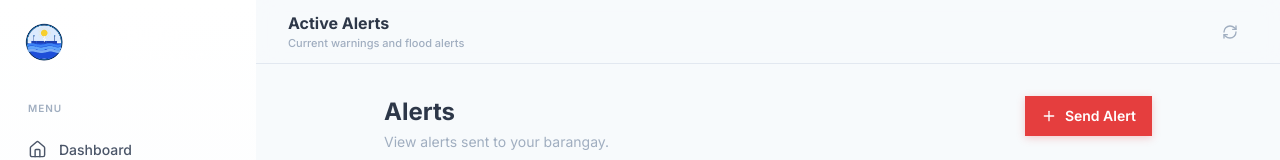
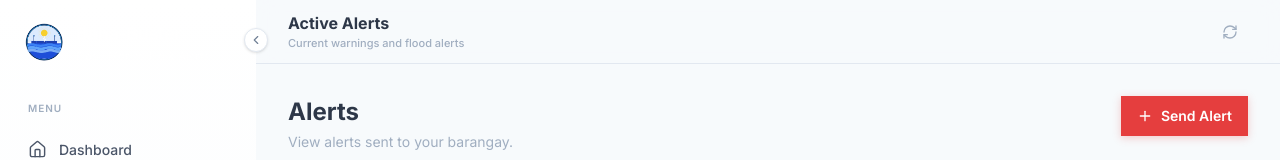
Before and after one commit to iamrayd/Baha-buster, a Next.js app: page /alerts in a window 1280 px wide. Shown: the top 160 px of the page. Built offline with nearby package versions, Linux system fonts and the light colour scheme; no server answers; sample sign-in values are in the browser's storage.

Commit message:
feat: added sidebar collapse, adjusted dashboard and alerts pages width

```diff
--- a/src/app/(main)/alerts/page.tsx
+++ b/src/app/(main)/alerts/page.tsx
@@ -162,7 +162,7 @@ export default function AlertsPage() {
   });
 
   return (
-    <div className="space-y-6 w-full max-w-3xl mx-auto pb-8">
+    <div className="space-y-6 w-full pb-8">
 
       {/* Success toast */}
       {successMsg && (
--- a/src/app/(main)/dashboard/page.tsx
+++ b/src/app/(main)/dashboard/page.tsx
@@ -118,7 +118,7 @@ export default function DashboardPage() {
   }, []);
 
   return (
-    <div className="space-y-5 w-full max-w-7xl mx-auto pb-8">
+    <div className="space-y-5 w-full pb-8">
 
       {/* ── Header ──────────────────────────────────────────────────────── */}
       <div className="flex flex-col sm:flex-row sm:items-end justify-between gap-4">
--- a/src/app/(main)/layout.tsx
+++ b/src/app/(main)/layout.tsx
@@ -11,12 +11,18 @@ export default function MainLayout({
   children: React.ReactNode;
 }) {
   const [sidebarOpen, setSidebarOpen] = useState(false);
+  const [sidebarCollapsed, setSidebarCollapsed] = useState(false);
 
   return (
     <AuthGuard>
-      <div className="flex min-h-screen" style={{ background: "var(--color-surface)" }}>
-        <Sidebar isOpen={sidebarOpen} onClose={() => setSidebarOpen(false)} />
-        <div className="flex-1 md:ml-64 flex flex-col min-h-screen">
+      <div className="flex min-h-screen relative" style={{ background: "var(--color-surface)" }}>
+        <Sidebar
+          isOpen={sidebarOpen}
+          onClose={() => setSidebarOpen(false)}
+          isCollapsed={sidebarCollapsed}
+          onToggleCollapse={() => setSidebarCollapsed(!sidebarCollapsed)}
+        />
+        <div className={`flex-1 transition-all duration-300 w-full ${sidebarCollapsed ? 'md:ml-20' : 'md:ml-64'} flex flex-col min-h-screen`}>
           <Header onMenuClick={() => setSidebarOpen(true)} />
           <main className="flex-1 p-4 md:p-8 w-full animate-fade-in overflow-x-hidden">
             {children}
--- a/src/components/layout/Sidebar.tsx
+++ b/src/components/layout/Sidebar.tsx
@@ -1,7 +1,7 @@
 "use client";
 
 import { createPortal } from "react-dom";
-import { Home, AlertTriangle, FileText, Package, Settings, Droplet, LogOut, User } from "lucide-react";
+import { Home, AlertTriangle, FileText, Package, Settings, Droplet, LogOut, User, ChevronLeft, ChevronRight } from "lucide-react";
 import Link from "next/link";
 import { usePathname } from "next/navigation";
 import { cn } from "@/src/lib/utils";
@@ -20,12 +20,16 @@ const settingsItem = { label: "Settings", href: "/settings", icon: Settings };
 interface SidebarProps {
   isOpen?: boolean;
   onClose?: () => void;
+  isCollapsed?: boolean;
+  onToggleCollapse?: () => void;
 }
 
-export default function Sidebar({ isOpen = false, onClose }: SidebarProps) {
+export default function Sidebar({ isOpen = false, onClose, isCollapsed = false, onToggleCollapse }: SidebarProps) {
   const pathname = usePathname();
   const { user, logout } = useAuth();
   const [showLogoutConfirm, setShowLogoutConfirm] = useState(false);
+
+  const collapsed = isCollapsed && !isOpen;
 
   const navItems = [...baseNavItems, settingsItem];
 
@@ -50,35 +54,48 @@ export default function Sidebar({ isOpen = false, onClose }: SidebarProps) {
       )}
       <aside
         className={cn(
-          "w-64 h-screen fixed left-0 top-0 z-50 flex flex-col transition-transform duration-300 md:translate-x-0 hidden md:flex",
-          isOpen ? "translate-x-0 flex" : "-translate-x-full"
+          "h-[100dvh] fixed left-0 top-0 z-50 flex flex-col transition-all duration-300 md:translate-x-0",
+          isOpen ? "translate-x-0 w-64" : "-translate-x-full md:flex",
+          collapsed ? "md:w-20" : "md:w-64"
         )}
         style={{
           background: "linear-gradient(180deg, #ffffff 0%, #f7fafc 100%)",
           boxShadow: "var(--shadow-sidebar)",
         }}
       >
+      {/* ── Collapse Toggle ─────────────────────────────────────────────── */}
+      <button
+        onClick={onToggleCollapse}
+        className="hidden md:flex absolute -right-3 top-7 items-center justify-center w-6 h-6 bg-white border border-gray-200 rounded-full z-50 text-gray-500 hover:text-gray-700 hover:bg-gray-50 shadow-sm transition-colors"
+      >
+        {collapsed ? <ChevronRight size={14} /> : <ChevronLeft size={14} />}
+      </button>
+
       {/* ── Brand Header ────────────────────────────────────────────────── */}
       <div
-        className="px-6 py-5 flex items-center gap-3"
+        className={cn("px-6 py-5 flex items-center gap-3", collapsed && "justify-center px-0")}
         style={{ background: "var(--color-primary-dark)" }}
       >
         <div className="w-10 h-10 rounded-full flex items-center justify-center overflow-hidden shrink-0 bg-white border border-white/20">
           <img src="/images/baha-buster-logo.png" alt="Baha-Buster Logo" className="w-full h-full object-cover" />
         </div>
+        {!collapsed && (
           <div>
             <h1 className="text-lg font-bold text-white tracking-tight">Baha-Buster</h1>
             <p className="text-[11px] font-medium" style={{ color: "rgba(255,255,255,0.6)" }}>
               Flood Monitoring & Alerts
             </p>
           </div>
+        )}
       </div>
 
       {/* ── Navigation ──────────────────────────────────────────────────── */}
       <nav className="flex-1 px-3 py-4 space-y-1 overflow-y-auto">
+        {!collapsed && (
           <p className="px-4 pb-2 text-[10px] font-semibold uppercase tracking-widest" style={{ color: "var(--color-gray-400)" }}>
             Menu
           </p>
+        )}
         {navItems.map(({ label, href, icon: Icon }) => {
           const isActive = pathname === href;
           return (
@@ -92,18 +109,21 @@ export default function Sidebar({ isOpen = false, onClose }: SidebarProps) {
               }}
               className={cn(
                 "sidebar-link",
-                isActive && "sidebar-link-active"
+                isActive && "sidebar-link-active",
+                collapsed && "justify-center px-0"
               )}
+              title={collapsed ? label : undefined}
             >
-              <Icon size={19} strokeWidth={isActive ? 2.2 : 1.8} />
-              <span>{label}</span>
+              <Icon size={19} strokeWidth={isActive ? 2.2 : 1.8} className="shrink-0" />
+              {!collapsed && <span>{label}</span>}
             </Link>
           );
         })}
       </nav>
 
       {/* ── User Footer ────────────────────────────────────────────────── */}
-      <div className="px-3 pb-4 pt-2 border-t" style={{ borderColor: "var(--color-gray-200)" }}>
+      <div className={cn("px-3 pb-4 pt-2 border-t", collapsed && "px-2")} style={{ borderColor: "var(--color-gray-200)" }}>
+        {!collapsed ? (
           <div className="space-y-2">
             <div className="flex items-center gap-3 px-3 py-2.5 rounded-xl" style={{ background: "var(--color-gray-50)" }}>
               <div
@@ -130,6 +150,25 @@ export default function Sidebar({ isOpen = false, onClose }: SidebarProps) {
               <span>Log Out</span>
             </button>
           </div>
+        ) : (
+          <div className="flex flex-col items-center gap-2">
+            <div
+              className="w-9 h-9 rounded-full flex items-center justify-center shrink-0"
+              style={{ background: "var(--color-primary)", color: "#fff" }}
+              title={user?.name ?? ""}
+            >
+              <User size={16} />
+            </div>
+            <button
+              onClick={handleLogoutClick}
+              className="w-9 h-9 flex items-center justify-center rounded-xl text-sm font-medium transition-all duration-200 hover:bg-red-50"
+              style={{ color: "var(--color-risk-high)" }}
+              title="Log Out"
+            >
+              <LogOut size={16} />
+            </button>
+          </div>
+        )}
       </div>
 
       {/* ── Logout Modal ────────────────────────────────────────────────── */}
```
Lines whose indentation alone changed are shown as unchanged.
